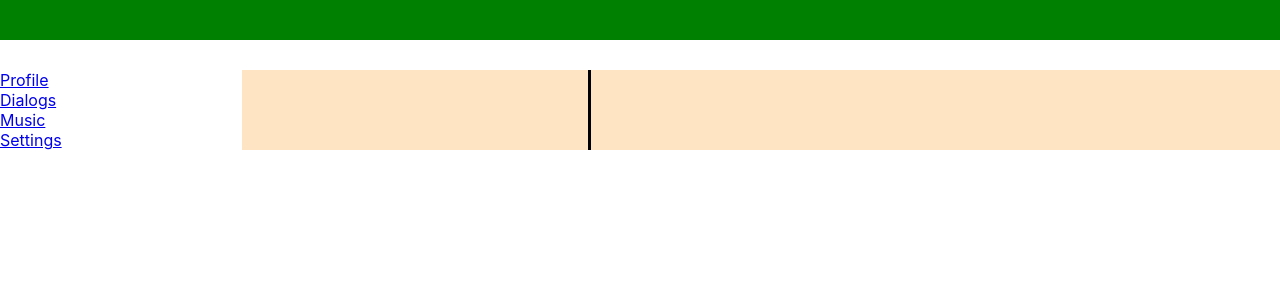
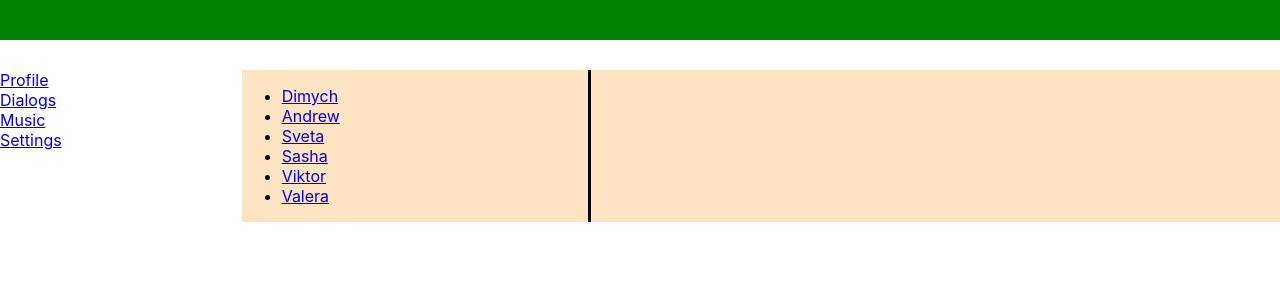
Before and after one commit to Ezoza111/chatReact, a React (Create React App) app in the folder chat/: page /dialogs in a window 1280 px wide. Shown: the top 300 px of the page. Built offline with nearby package versions, Linux system fonts and the light colour scheme.

Commit message:
feat: add component DialogsItem and component Message

```diff
--- a/chat/src/App.js
+++ b/chat/src/App.js
@@ -3,8 +3,16 @@ import { BrowserRouter, Route, Routes} from 'react-router-dom'
 import { Profile } from './components/profile/Profile'
 import { Dialogs } from './components/dialogs/dialogs'
 import { Layout } from './components/Layout/Layout'
+import { Message } from './components/dialogs/Messages/message'
 
 function App () {
+    let messages = [
+        {id: '1', message: 'Hi'},
+        {id: '2', message: 'How is your it-kamasutra?'},
+        {id: '3', message: 'Yo'},
+        {id: '4', message: 'Yo'},
+        {id: '5', message: 'Yo'}
+    ]
   return (
     <BrowserRouter>
     <Routes>
--- /dev/null
+++ b/chat/src/components/dialogs/Messages/message.jsx
@@ -0,0 +1,7 @@
+import React from "react";
+
+export const Message = (props) => {
+  return (
+    <div>{props.message}</div>
+  )
+}
--- a/chat/src/components/dialogs/dialogs.js
+++ b/chat/src/components/dialogs/dialogs.js
@@ -1,14 +1,40 @@
 import React from "react";
 import style from "./dialogs.module.scss"
+import { Link, Outlet, Route, Routes } from "react-router-dom";
+import { Message } from "./Messages/message";
 
 
 export const Dialogs = () => {
+    const DialogItem = (props) =>{
+        let path = "" + props.id;
+        return (
+            <li key={props.id}>
+                <Link to={path}>{props.name}</Link>
+            </li>
+        )
+    }
+    let dialogs = [
+        {id: 1, name: 'Dimych'},
+        {id: 2, name: 'Andrew'},
+        {id: 3, name: 'Sveta'},
+        {id: 4, name: 'Sasha'},
+        {id: 5, name: 'Viktor'},
+        {id: 6, name: 'Valera'}
+    ]
+    let dialogsItems = dialogs.map(el=><DialogItem id={el.id} name={el.name}/>)
     return (
         <div className={style.dialogs}>
           <div className={style.dialogsItems}>
+            <ul>
+              {dialogsItems}
+            </ul>
+          </div>
+          <div className={style.dialogsMessages}>
+            <Routes>
 
+            </Routes>
+            <Outlet />
           </div>
-          <div className={style.dialogsMessages}></div>
         </div>
     )
 }
```
Also changed, not shown: chat/src/components/dialogs/DialogsItem/DialogsItem.jsx (added, +9 -0 lines).
